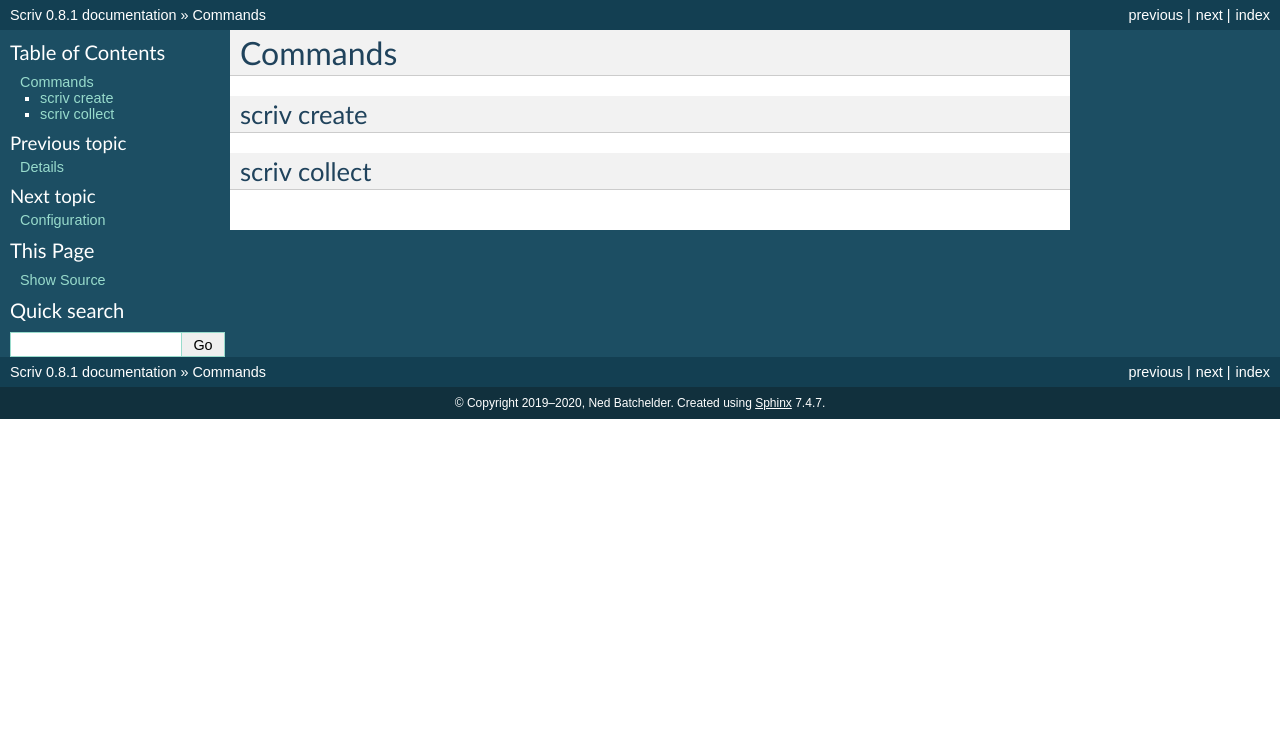
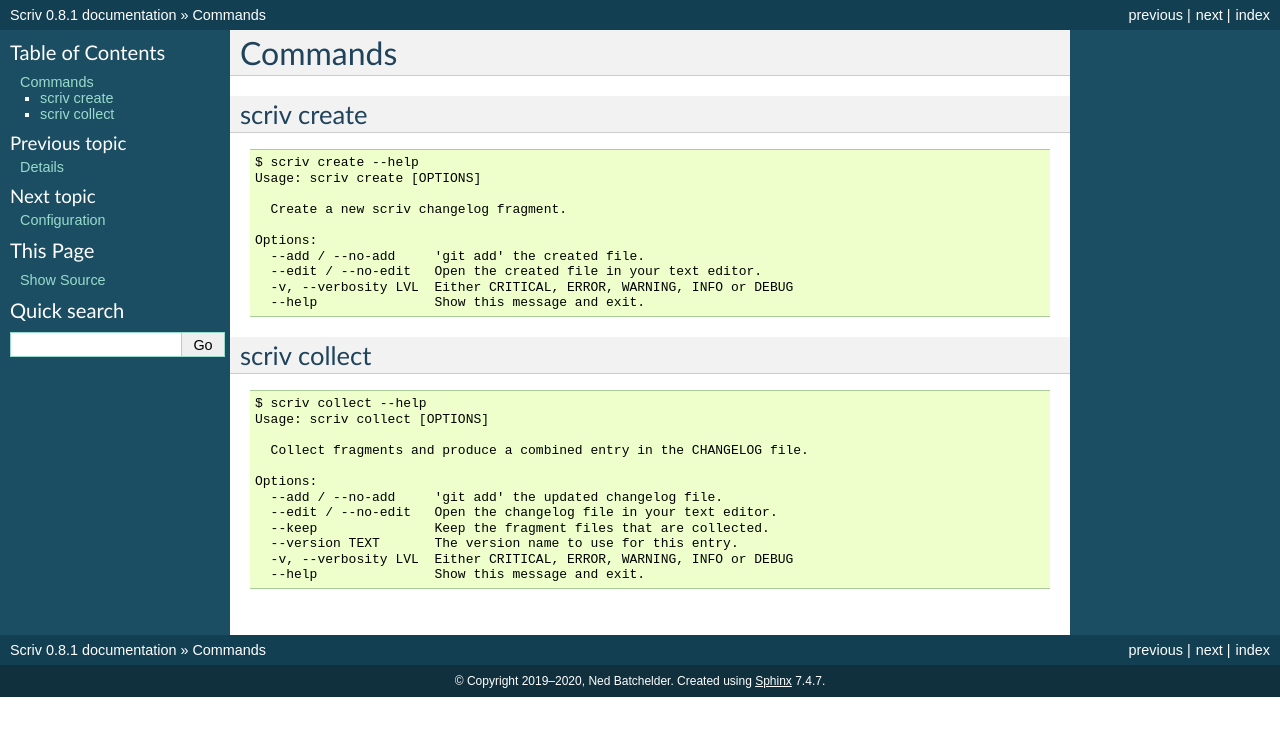
Before and after one commit to nedbat/scriv, a Sphinx documentation site: the page built from docs/commands.rst, in a window 1280 px wide. Shown: the top 736 px of the page. Built offline with Sphinx 7.4.7, drawn with Linux system fonts in a browser that asks for light colours.

Commit message:
Auto-include help from commands in the docs

```diff
--- a/docs/commands.rst
+++ b/docs/commands.rst
@@ -7,8 +7,12 @@ Commands
 scriv create
 ============
 
+.. include:: include/create_help.rst
+
 
 .. _cmd_collect:
 
 scriv collect
 =============
+
+.. include:: include/collect_help.rst
--- /dev/null
+++ b/docs/extract_includes.py
@@ -0,0 +1,36 @@
+"""
+Extract information for documentation includes.
+"""
+
+import contextlib
+import io
+import textwrap
+from pathlib import Path
+
+from scriv.cli import cli
+
+INCLUDE_DIR = Path("docs/include")
+
+
+def extract_help():
+    """
+    Get the help text for all commands.
+    """
+    for cmd in ["create", "collect"]:
+        help_out = io.StringIO()
+        with contextlib.redirect_stdout(help_out):
+            with contextlib.suppress(SystemExit):
+                # pylint: disable=too-many-function-args
+                cli([cmd, "--help"])
+        help_text = help_out.getvalue()
+        help_text = help_text.replace("extract_includes.py", "scriv")
+        help_text = textwrap.indent(help_text, "    ")
+
+        with open(INCLUDE_DIR / (cmd + "_help.rst"), "w") as out:
+            print("\n.. code::\n", file=out)
+            print(f"    $ scriv {cmd} --help", file=out)
+            print(help_text, file=out)
+
+
+if __name__ == "__main__":
+    extract_help()
--- /dev/null
+++ b/docs/include/collect_help.rst
@@ -0,0 +1,15 @@
+
+.. code::
+
+    $ scriv collect --help
+    Usage: scriv collect [OPTIONS]
+
+      Collect fragments and produce a combined entry in the CHANGELOG file.
+
+    Options:
+      --add / --no-add     'git add' the updated changelog file.
+      --edit / --no-edit   Open the changelog file in your text editor.
+      --keep               Keep the fragment files that are collected.
+      --version TEXT       The version name to use for this entry.
+      -v, --verbosity LVL  Either CRITICAL, ERROR, WARNING, INFO or DEBUG
+      --help               Show this message and exit.
--- /dev/null
+++ b/docs/include/create_help.rst
@@ -0,0 +1,13 @@
+
+.. code::
+
+    $ scriv create --help
+    Usage: scriv create [OPTIONS]
+
+      Create a new scriv changelog fragment.
+
+    Options:
+      --add / --no-add     'git add' the created file.
+      --edit / --no-edit   Open the created file in your text editor.
+      -v, --verbosity LVL  Either CRITICAL, ERROR, WARNING, INFO or DEBUG
+      --help               Show this message and exit.
```
Also changed, not shown: 1 other file.
